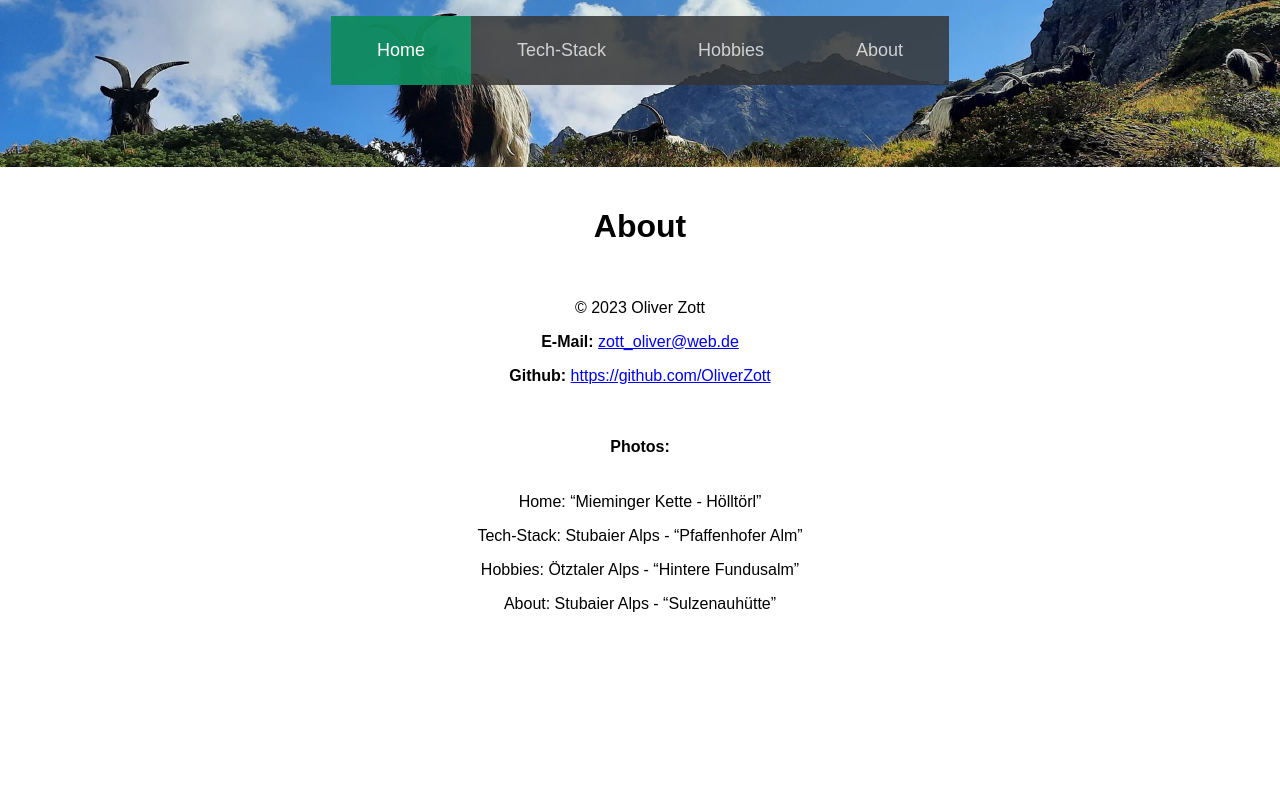
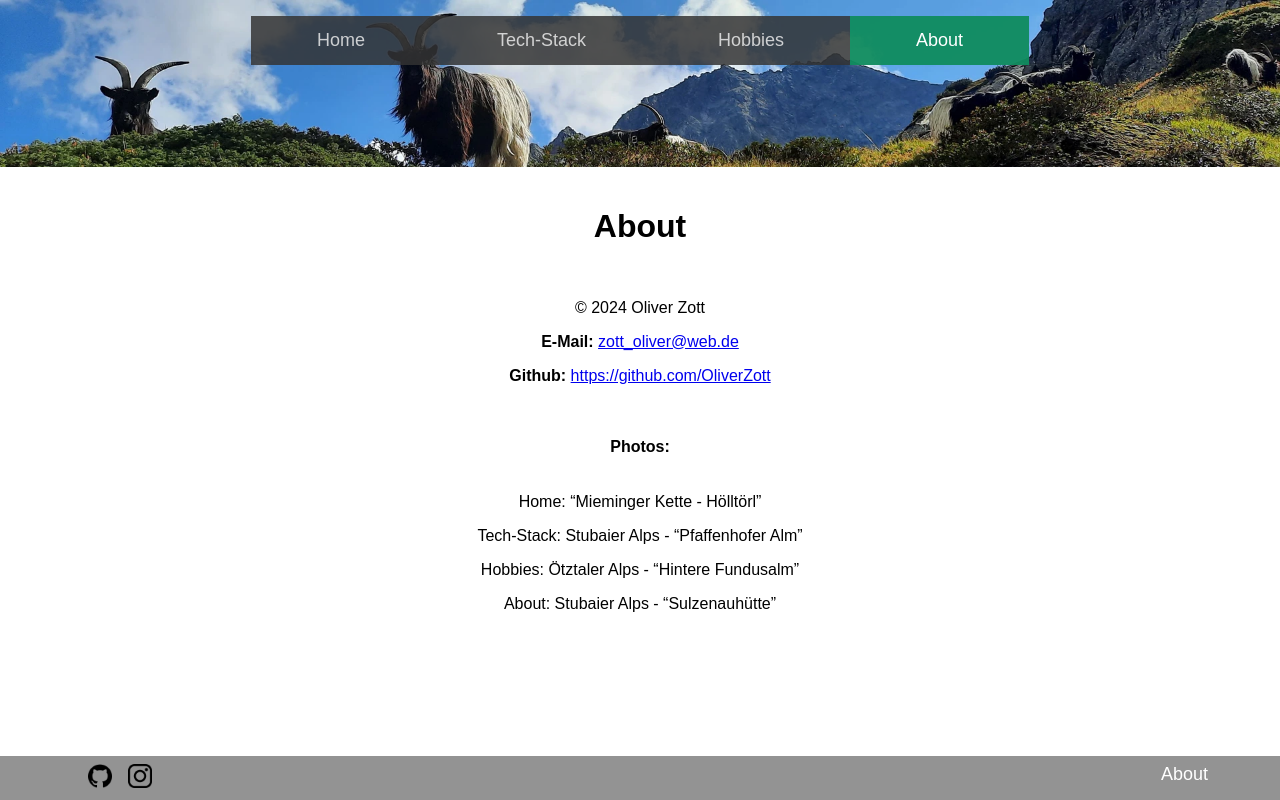
Before and after one commit to OliverZott/website, a Next.js app: page /about in a window 1280 px wide. Built offline with nearby package versions, Linux system fonts and the light colour scheme.

Commit message:
Navbar fixed, footer added

```diff
--- a/app/about/page.tsx
+++ b/app/about/page.tsx
@@ -12,7 +12,7 @@ export default function About() {
             <div className='container'>
                 <h1>About</h1>
 
-                <p>&copy; 2023 Oliver Zott</p>
+                <p>&copy; 2024 Oliver Zott</p>
 
                 <p>
                     <strong>E-Mail: </strong>
--- a/app/globals.css
+++ b/app/globals.css
@@ -26,8 +26,6 @@ img {
   position: 'relative'
 }
 
-
-
 .container>img {
   padding: 0 0 2rem 0;
   width: 100%;
@@ -53,6 +51,9 @@ img {
   padding: 2rem 0 1rem
 }
 
+
+/* ============================================ NAVBAR ============================================ */
+
 .topnav {
   position: fixed;
   width: 100vw;
@@ -73,7 +74,7 @@ img {
   float: left;
   color: #f2f2f2ce;
   text-align: center;
-  padding: 24px 46px;
+  padding: 14px 66px;
   text-decoration: none;
   font-size: 18px;
 }
@@ -95,7 +96,7 @@ img {
 }
 
 
-/* =========== Pictures column / rowlayout =========== */
+/* ============================================ Pictures column / rowlayout ============================================ */
 
 .flexbar {
   display: flex;
@@ -118,7 +119,7 @@ img {
 }
 
 
-/* =========== Mobile =========== */
+/* ============================================ MOBILE ============================================ */
 
 @media screen and (max-width: 900px) {
   .container {
@@ -134,7 +135,8 @@ img {
   }
 }
 
-/* =========== Halloweeen page css =========== */
+
+/* ============================================ Halloweeen page ============================================ */
 
 .dark {
   background-color: #181614;
@@ -163,3 +165,45 @@ img {
   width: 100%;
   height: 100%;
 }
+
+
+/* ============================================ FOOTER ============================================ */
+
+.footer-container {
+  background-color: #7f7f7fd7;
+  padding: 0.5rem;
+  text-align: center;
+  position: fixed;
+  bottom: 0;
+  width: 100%;
+  /* Use flexbox to align items */
+  display: flex;
+  /* Distribute space between items */
+  justify-content: space-between;
+}
+
+.social-icons {
+  display: flex;
+  justify-content: flex-start;
+  margin-left: 5rem;
+}
+
+.social-icons a {
+  margin-right: 1rem;
+  text-decoration: none;
+  color: #333;
+}
+
+.about-link {
+  display: flex;
+  /* justify-content: flex-end; */
+  color: #ffffff;
+  margin-right: 5rem;
+  font-size: 18px;
+}
+
+.about-link a {
+  text-decoration: none;
+  color: #ffffff;
+  /* Additional styles for the "About" link if needed */
+}
--- a/app/layout.tsx
+++ b/app/layout.tsx
@@ -1,4 +1,5 @@
 import Navbar from '@/components/Navbar'
+import Footer from '@/components/Footer'
 import './globals.css'
 
 export const metadata = {
@@ -12,6 +13,7 @@ export default function RootLayout({ children, }: { children: React.ReactNode })
       <body >
         <Navbar />
         {children}
+        <Footer />
       </body>
     </html>
   )
--- /dev/null
+++ b/components/Footer.tsx
@@ -0,0 +1,27 @@
+import Link from "next/link"
+import Image from "next/image";
+
+
+const Footer = () => {
+    return (
+        <header>
+            <footer className="footer-container">
+
+                <div className="social-icons">
+                    <a href="https://github.com/OliverZott">
+                        <Image src="/logos/github.png" alt="GitHub" width={24} height={24} />
+                    </a>
+                    <a href="https://www.instagram.com/olli_velosaurus/">
+                        <Image src="/logos/instagram.png" alt="Instagram" width={24} height={24} />
+                    </a>
+                </div>
+
+                <div className="about-link">
+                    <a href="/about">About</a>
+                </div>
+
+            </footer>
+        </header>)
+}
+
+export default Footer;
--- a/components/Navbar.tsx
+++ b/components/Navbar.tsx
@@ -1,14 +1,21 @@
+'use client'
+
 import Link from "next/link"
+import { usePathname } from 'next/navigation'
+
 
 const Navbar = () => {
+
+    const pathname = usePathname()
+
     return (
         <header>
             <nav className="topnav">
                 <div>
-                    <Link className="active" href="/">Home</Link>
-                    <Link href="/techstack">Tech-Stack</Link>
-                    <Link href="/hobbies">Hobbies</Link>
-                    <Link href="/about">About</Link>
+                    <Link className={`link ${pathname === '/' ? 'active' : ''}`} href="/">Home</Link>
+                    <Link className={`link ${pathname === '/techstack' ? 'active' : ''}`} href="/techstack">Tech-Stack</Link>
+                    <Link className={`link ${pathname === '/hobbies' ? 'active' : ''}`} href="/hobbies">Hobbies</Link>
+                    <Link className={`link ${pathname === '/about' ? 'active' : ''}`} href="/about">About</Link>
                 </div>
             </nav>
         </header>)
```
Also changed, not shown: public/logos/github.png (added), public/logos/instagram.png (added).
